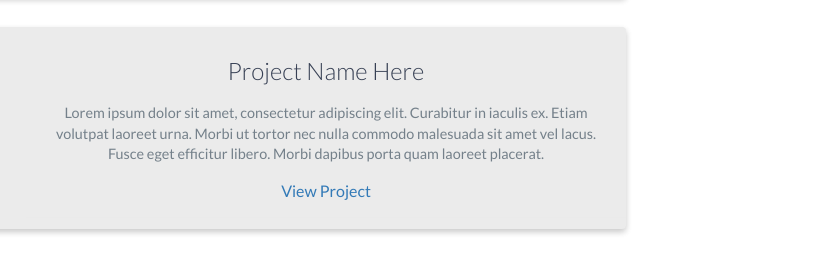
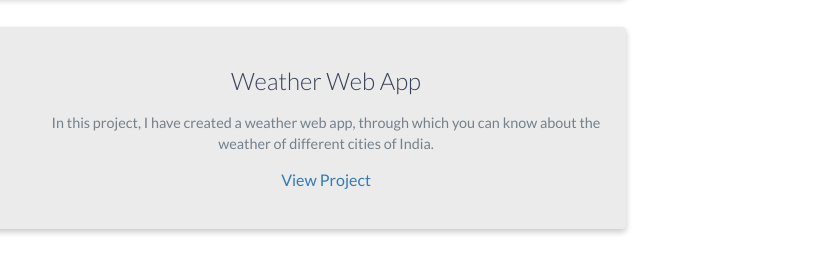
Before and after one commit to adarshgoswami20/portfolio, a plain HTML site: page index.html in a window 1280 px wide. Shown: the part 2020-2300 px from the top of the page, 464-1280 px from the left. Drawn offline with nearby package versions, Linux system fonts and the light colour scheme.

Commit message:
Update index.html

```diff
--- a/index.html
+++ b/index.html
@@ -135,11 +135,11 @@
                     </div>
                     <!-- End .project-image -->
                     <div class="project-info">
-                        <h3>Project Name Here</h3>
+                        <h3>Weather Web App</h3>
                         <p>
-                            Lorem ipsum dolor sit amet, consectetur adipiscing elit. Curabitur in iaculis ex. Etiam volutpat laoreet urna. Morbi ut tortor nec nulla commodo malesuada sit amet vel lacus. Fusce eget efficitur libero. Morbi dapibus porta quam laoreet placerat.
-                        </p>
-                        <a href="#">View Project</a>
+			    In this project, I have created a weather web app, through which you can know about the weather of different cities of India.
+			</p>
+                        <a href="https://adarshgoswami20.github.io/weatherapp">View Project</a>
                     </div>
                     <!-- End .project-info -->
                 </div>
```
